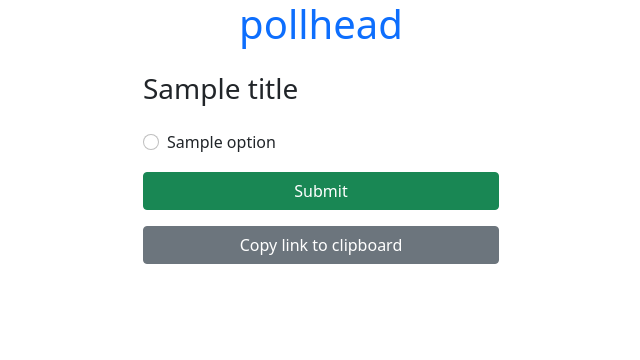
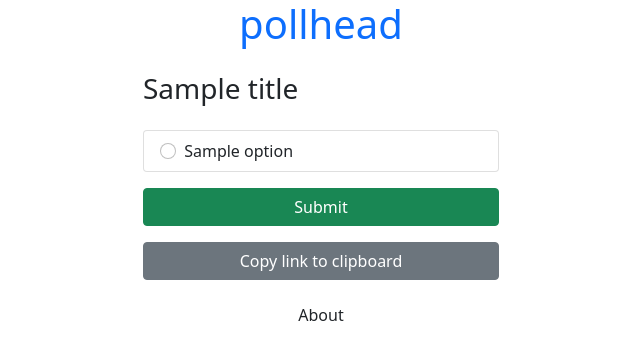
Before and after one commit to fatcat2/pollster, a Python web app: template templates/poll.html in a window 1280 px wide. Shown: the top 360 px of the page, without its empty margins (319-959 px from the left). Run offline with Jinja, Linux system fonts and the light colour scheme; the template is opened without the code that fills it: most values are stand-ins (such as "Sample title", 1, 10 or a date in 2020).

Commit message:
Added fatter option buttons

```diff
--- a/templates/poll.html
+++ b/templates/poll.html
@@ -11,12 +11,17 @@
     <link href="https://cdn.jsdelivr.net/npm/bootstrap@5.0.0-beta1/dist/css/bootstrap.min.css" rel="stylesheet"
         integrity="sha384-giJF6kkoqNQ00vy+HMDP7azOuL0xtbfIcaT9wjKHr8RbDVddVHyTfAAsrekwKmP1" crossorigin="anonymous">
 
-    <title>Hello, world!</title>
+    <title>pollster: vote on {{poll_title}}</title>
+    <link rel="shortcut icon" type="image/jpg" href="https://ryanjchen.com/favicon.ico"/>
 </head>
 <style>
     #title {
         text-align: center;
         text-decoration: none;
+    }
+
+    #about{
+        text-align: center;
     }
 </style>
 <script>
@@ -42,14 +47,14 @@
             </div>
             <div class="row mb-3 justify-content-center" id="row-1">
                 <div class="col-lg-4 col-sm-8">
+                    <div class="list-group">
                     {% for option in options -%}
-                    <div class="form-check">
-                        <input value="{{option}}" name="vote" type="radio" class="form-check-input" id="{{option}}">
-                        <label class="form-check-label" for="{{option}}">
-                            {{option}}
-                        </label>
+                    <label class="list-group-item">
+                        <input name="vote" class="form-check-input me-1" type="radio" value="{{option}}">
+                        {{option}}
+                    </label>
+                    {% endfor %}
                     </div>
-                    {% endfor %}
                 </div>
             </div>
         </form>
@@ -72,6 +77,11 @@
                     Copied!
                 </div>
                 <button type="button" class="btn-close btn-close-white ms-auto me-2" data-bs-dismiss="toast" aria-label="Close"></button>
+            </div>
+        </div>
+        <div class="row mb-3 justify-content-center">
+            <div class="col-lg-4 col-sm-10 mx-auto d-grid gap-2" id="about">
+                <a href="/about"><button type="button" class="btn btn-secondary-outlined">About</button></a>
             </div>
         </div>
 
```
Also changed, not shown: templates/hello.html (+11 -1 lines), templates/results.html (+11 -1 lines).
